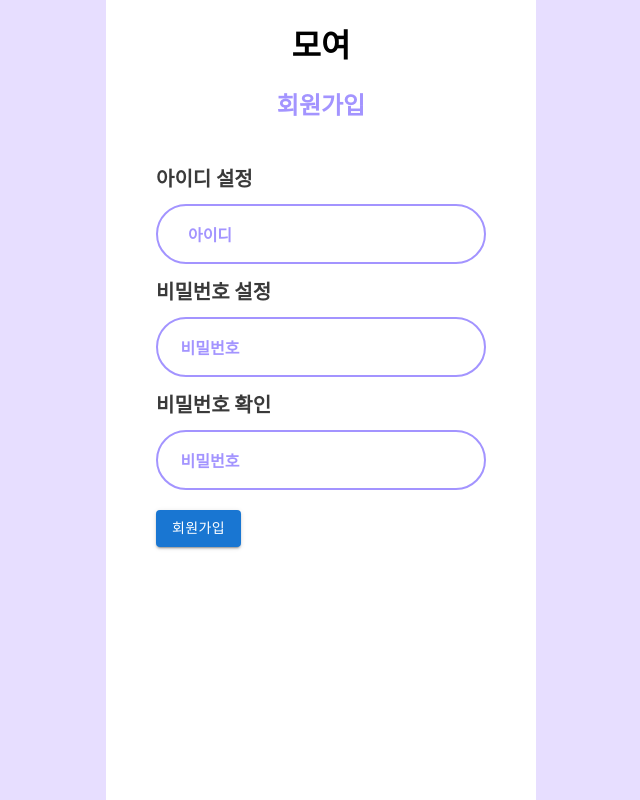
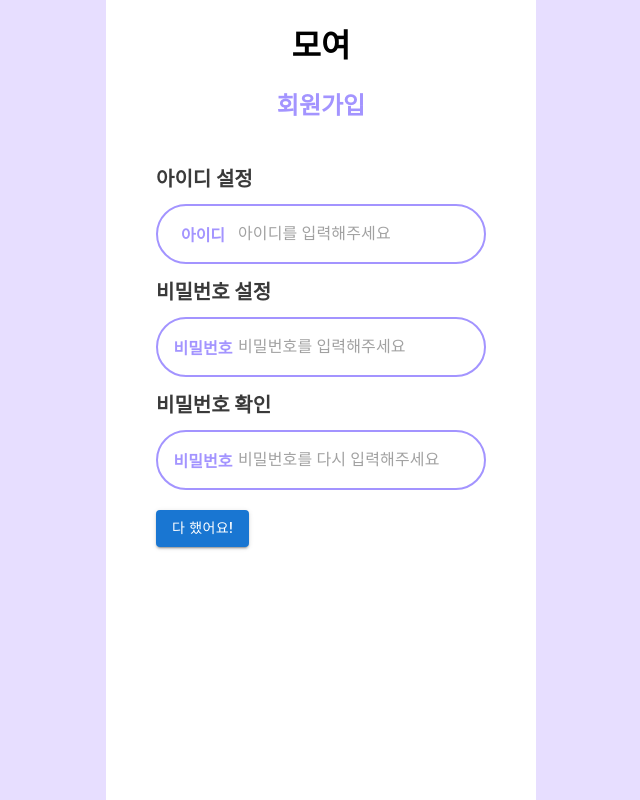
Before and after one commit to CalmCrews/silver_frontend, a React (Create React App) app: page /signup in a window 1280 px wide. Shown: the whole page, without its empty margins (533-1173 px from the left). Built offline with nearby package versions, Linux system fonts and the light colour scheme.

Commit message:
feature: signup helpertext

```diff
--- a/src/components/SignUpForm.tsx
+++ b/src/components/SignUpForm.tsx
@@ -1,41 +1,42 @@
-import React, { useState } from 'react';
-import { useForm, SubmitHandler } from 'react-hook-form';
-import { TextField, Button, InputBase, FormHelperText } from '@mui/material';
-import axios from 'axios';
-import { atom, useRecoilState } from 'recoil';
-import { useCookies } from 'react-cookie';
-import { loginState } from '../states/userInfo';
-import { useNavigate } from 'react-router-dom';
-import { styled } from 'styled-components';
+import React, { useState } from "react";
+import { useForm, SubmitHandler } from "react-hook-form";
+import { TextField, Button, InputBase, FormHelperText, Typography } from "@mui/material";
+import axios from "axios";
+import { atom, useRecoilState } from "recoil";
+import { useCookies } from "react-cookie";
+import { loginState } from "../states/userInfo";
+import { useNavigate } from "react-router-dom";
+import { styled } from "styled-components";
 
 const FormContainer = styled.form`
   width: 100%;
   height: 100vh;
   padding: 30px;
-`
+`;
 
 const StyledTextField = styled.div`
   display: flex;
   width: 100%;
   height: 3.75rem;
   border-radius: 2rem;
-	border: 2px solid ${props => props.theme.colors.primary};
+  border: 2px solid ${(props) => props.theme.colors.primary};
   align-items: center;
-	padding: 0 20px;
-`
+  padding: 0 15px;
+`;
 const FieldTitle = styled.h1`
-	font-size: ${props => props.theme.text.md};
-	color: ${props => props.theme.colors.black};
+  font-size: ${(props) => props.theme.text.md};
+  color: ${(props) => props.theme.colors.black};
   margin: 12px 0;
-`
+`;
 
 const StyledLabel = styled.label`
-	width: 4rem;
-	color: ${props => props.theme.colors.primary};
-	font-size: ${props => props.theme.text.sm};;
+  width: 3.75rem;
+  color: ${(props) => props.theme.colors.primary};
+  font-size: ${(props) => props.theme.text.sm};
   font-weight: 600;
   text-align: center;
-`
+  margin-right: 5px;
+`;
 
 type SignUpFormValues = {
   userId: string;
@@ -44,32 +45,46 @@ type SignUpFormValues = {
 };
 
 function SignUpForm() {
-  const { register, handleSubmit, watch, formState: { errors } } = useForm<SignUpFormValues>();
+  const {
+    register,
+    handleSubmit,
+    watch,
+    formState: { errors },
+  } = useForm<SignUpFormValues>();
 
   const [login, setLogin] = useRecoilState(loginState);
-  const [cookies, setCookie, removeCookie] = useCookies(['refreshToken']);
+  const [cookies, setCookie, removeCookie] = useCookies(["refreshToken"]);
 
   const navigate = useNavigate();
 
-  const onSubmit: SubmitHandler<SignUpFormValues> = data => {
+  const onSubmit: SubmitHandler<SignUpFormValues> = (data) => {
     console.log(data);
-		axios.post(`${process.env.REACT_APP_API_URL}/users/register/`, {
+    axios
+      .post(`${process.env.REACT_APP_API_URL}/users/register/`, {
         username: data.userId,
-      password: data.password
+        password: data.password,
       })
-    .then(res => {
+      .then((res) => {
         console.log(res);
         if (res.data.message === "회원가입 성공") {
-        setLogin({ isLoggedIn: true, userId: res.data.user.username, accessToken: res.data.accessToken });
-    		setCookie('refreshToken', res.data.refreshToken, { path: '/' });
-				navigate('/');
+          setLogin({
+            isLoggedIn: true,
+            userId: res.data.user.username,
+            accessToken: res.data.accessToken,
+          });
+          setCookie("refreshToken", res.data.refreshToken, { path: "/" });
+          navigate("/");
         }
       })
-    .catch(err => {
+      .catch((err) => {
         console.error(err);
       });
+  };
 
-  };
+	//비밀번호 확인
+	const detectedPassword = watch("password");
+	const detectedPasswordConfirm = watch("passwordConfirm");
+
 
   return (
     <FormContainer onSubmit={handleSubmit(onSubmit)}>
@@ -77,21 +92,31 @@ function SignUpForm() {
       <StyledTextField>
         <StyledLabel>아이디</StyledLabel>
         <InputBase
-					{...register("userId", { required: "아이디는 필수 입력 사항입니다." })}
+          {...register("userId", {
+            required: "아이디는 필수 입력 사항입니다.",
+          })}
           error={Boolean(errors.userId)}
+          placeholder="아이디를 입력해주세요"
         />
-				{errors.userId && <FormHelperText>errors.userId.message</FormHelperText>}
       </StyledTextField>
+      {errors.userId && (
+        <FormHelperText>{errors.userId.message}</FormHelperText>
+      )}
       <FieldTitle>비밀번호 설정</FieldTitle>
       <StyledTextField>
         <StyledLabel>비밀번호</StyledLabel>
         <InputBase
           type="password"
-					{...register("password", { required: "비밀번호는 필수 입력 사항입니다." })}
+          {...register("password", {
+            required: "비밀번호는 필수 입력 사항입니다.",
+          })}
           error={Boolean(errors.password)}
+          placeholder="비밀번호를 입력해주세요"
         />
-				{errors.password && <FormHelperText>errors.password.message</FormHelperText>}
       </StyledTextField>
+      {errors.password && (
+        <FormHelperText>{errors.password.message}</FormHelperText>
+      )}
       <FieldTitle>비밀번호 확인</FieldTitle>
       <StyledTextField>
         <StyledLabel>비밀번호</StyledLabel>
@@ -99,14 +124,23 @@ function SignUpForm() {
           type="password"
           {...register("passwordConfirm", {
             required: "비밀번호 확인은 필수 입력 사항입니다.",
-					validate: value => value === watch('password') || "비밀번호가 일치하지 않습니다."
+            validate: (value) =>
+              value === watch("password") || "비밀번호가 일치하지 않습니다.",
           })}
           error={Boolean(errors.passwordConfirm)}
+          placeholder="비밀번호를 다시 입력해주세요"
         />
-				{errors.passwordConfirm && <FormHelperText>errors.passwordConfirm.message</FormHelperText>}
       </StyledTextField>
+      {errors.passwordConfirm && (
+        <FormHelperText>{errors.passwordConfirm.message}</FormHelperText>
+      )}
+      {detectedPassword === detectedPasswordConfirm && detectedPasswordConfirm &&(
+          <FormHelperText>확인되었어요</FormHelperText>
+        )}
       <br />
-			<Button variant="contained" color="primary" type="submit">회원가입</Button>
+      <Button variant="contained" color="primary" type="submit">
+        다 했어요!
+      </Button>
     </FormContainer>
   );
 }
```
Lines whose indentation alone changed are shown as unchanged.
